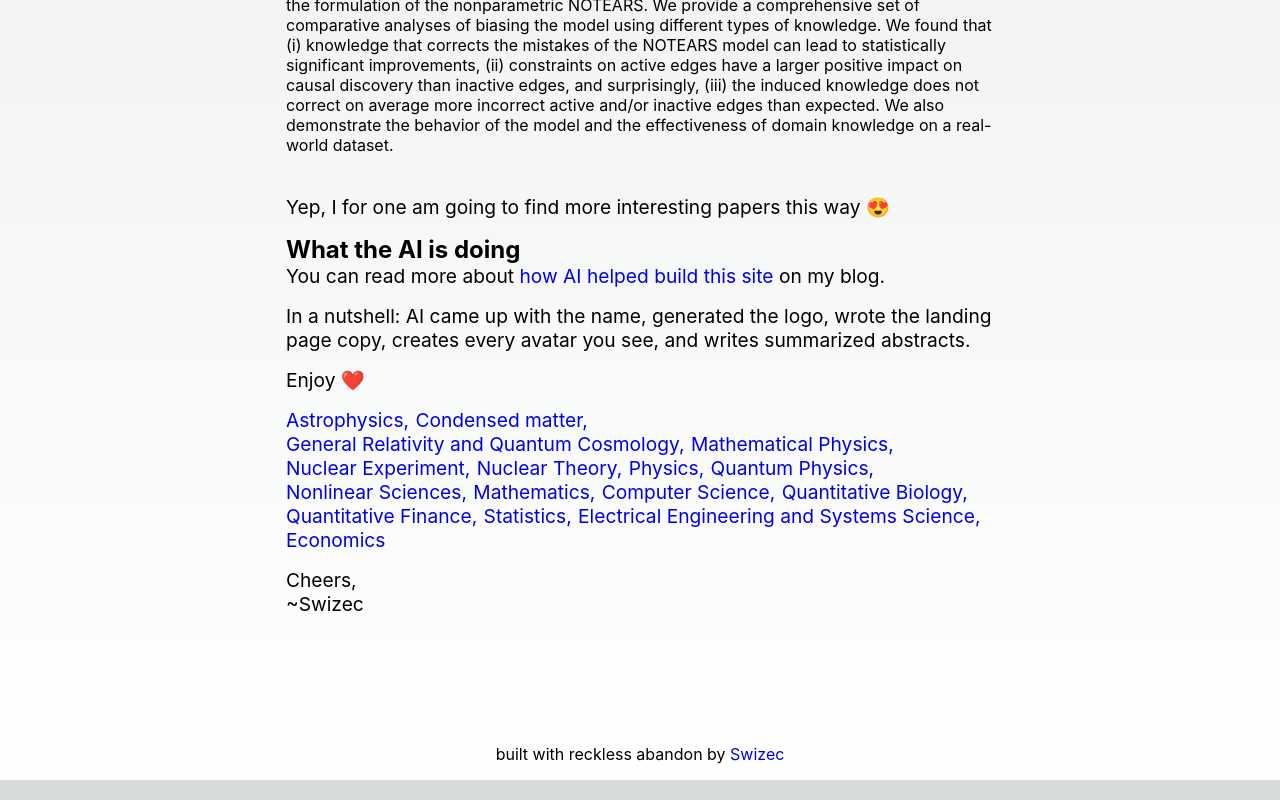
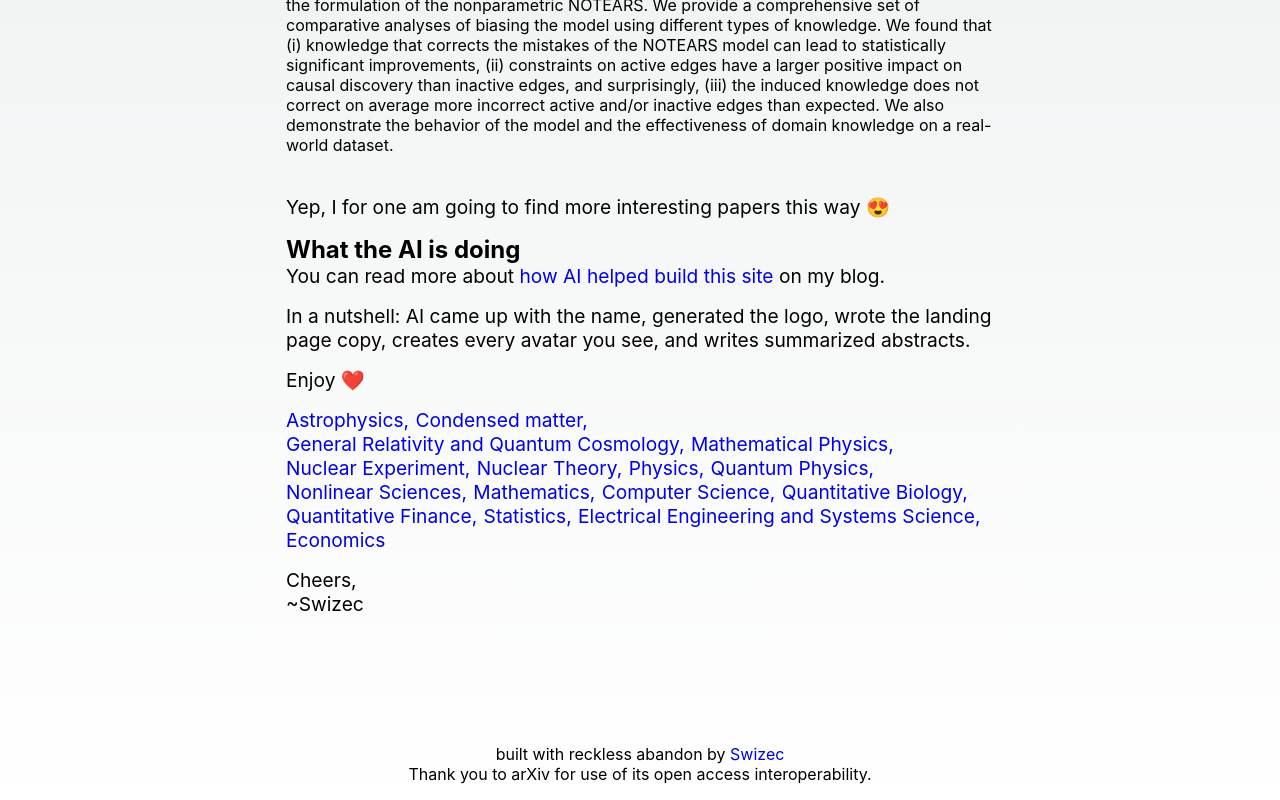
Before and after one commit to Swizec/ScholarStream.ai, a Next.js app: page /about in a window 1280 px wide. Shown: the part 1747-2547 px from the top of the page. Built offline with nearby package versions, Linux system fonts and the light colour scheme.

Commit message:
Add arXiv blurb

```diff
--- a/app/layout.tsx
+++ b/app/layout.tsx
@@ -24,6 +24,9 @@ export default function RootLayout({
                 <div className={styles.footer}>
                     built with reckless abandon by{" "}
                     <a href="https://swizec.com">Swizec</a>
+                    <br />
+                    Thank you to arXiv for use of its open access
+                    interoperability.
                 </div>
             </body>
         </html>
```
